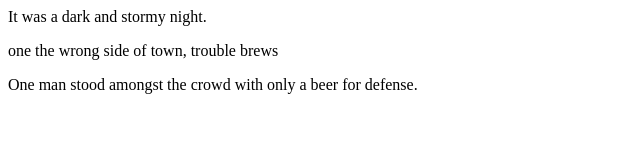
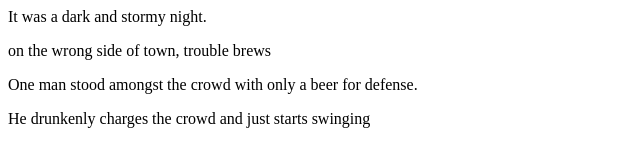
Before and after one commit to bbudreau/fireside-story, a plain HTML site: page index.html in a window 1280 px wide. Shown: the whole page, without its empty margins (0-640 px from the left). Drawn offline with Linux system fonts and the light colour scheme.

Commit message:
this is the fourth line

```diff
--- a/index.html
+++ b/index.html
@@ -1,7 +1,8 @@
 <html>
     <body>
         <p>It was a dark and stormy night.</p>
-        <p>one the wrong side of town, trouble brews</p>
+        <p>on the wrong side of town, trouble brews</p>
         <p>One man stood amongst the crowd with only a beer for defense.</p>
+        <p>He drunkenly charges the crowd and just starts swinging</p>
     </body>
 </html>
```
